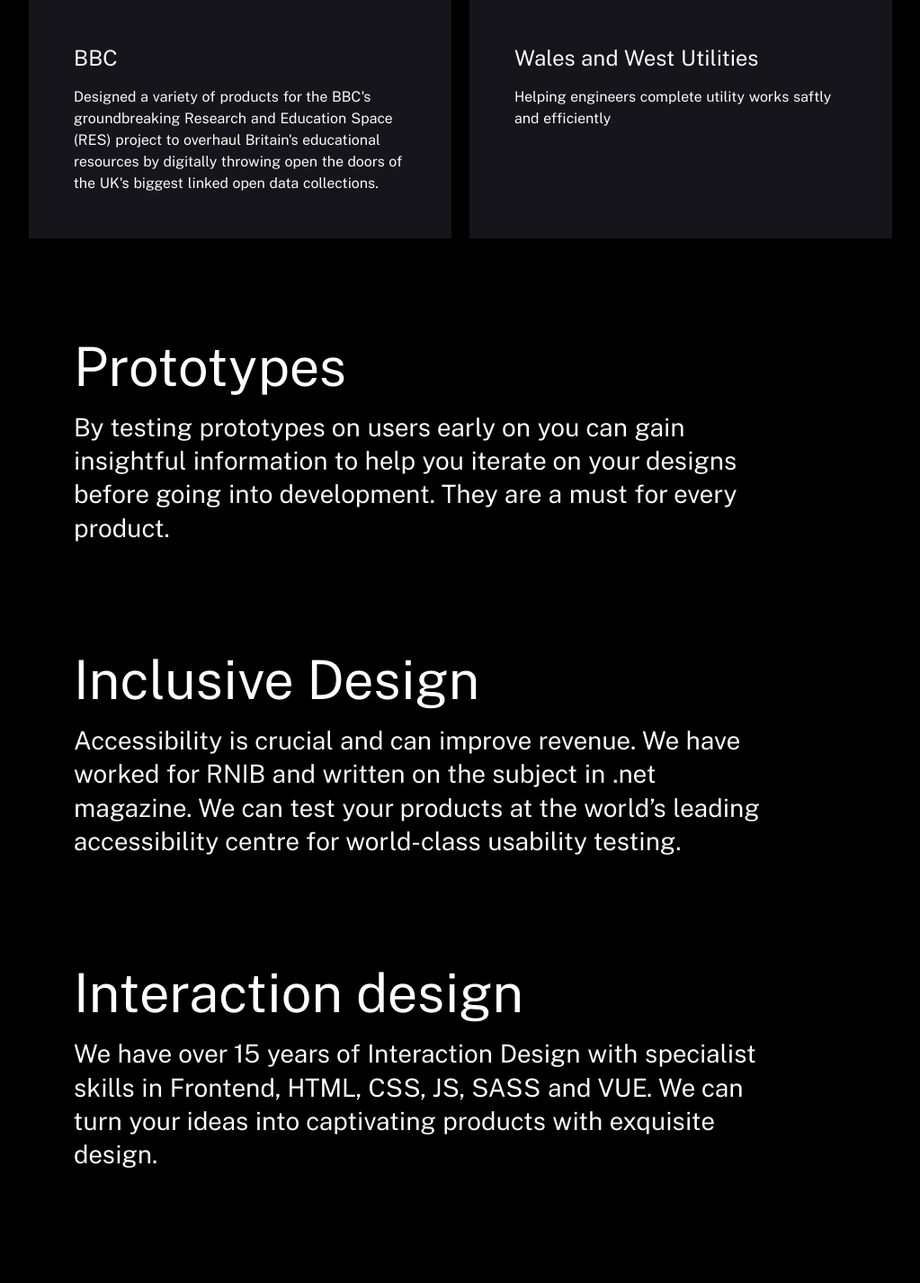
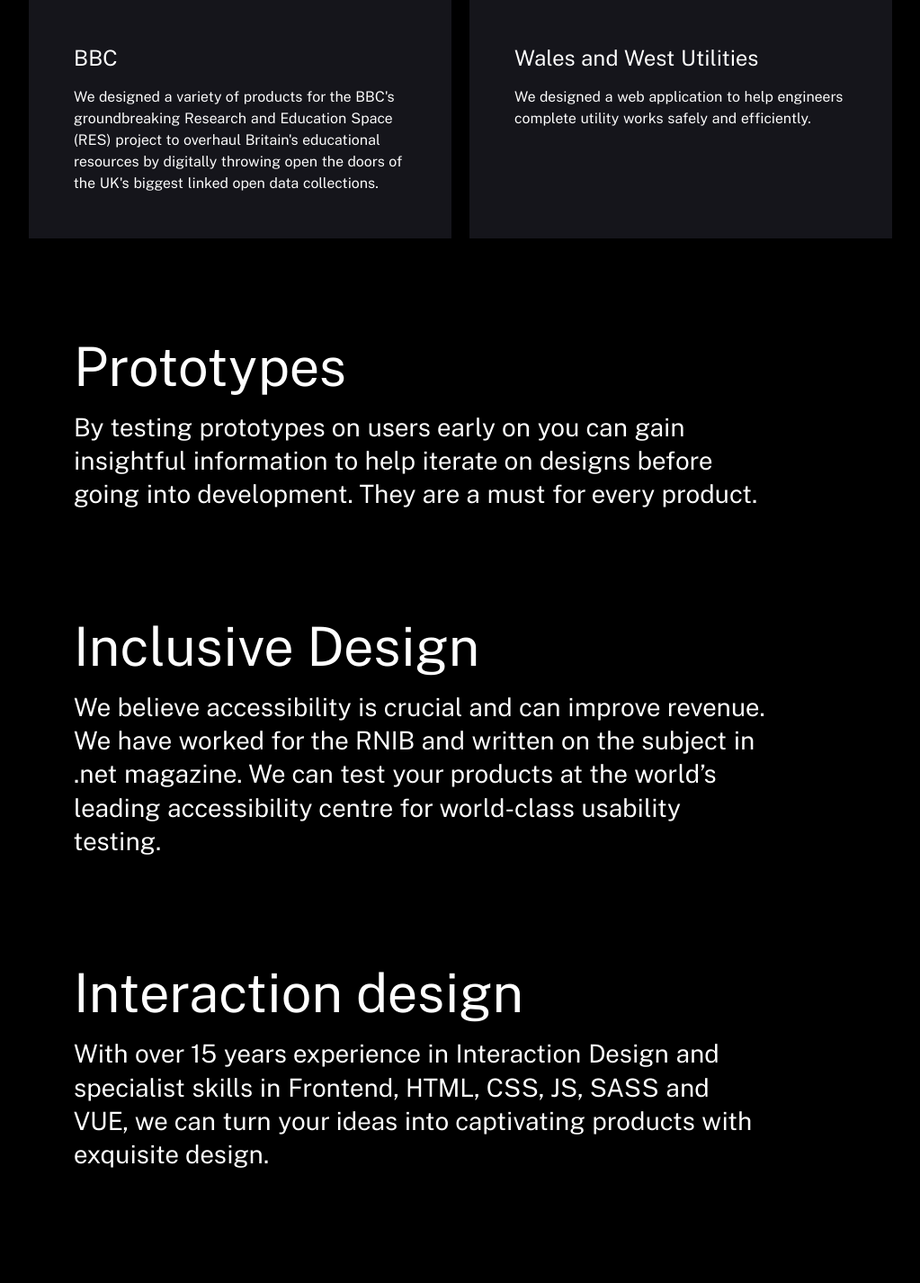
Before and after one commit to bennpearson/cannastudio, a Nuxt app: page / in a window 1280 px wide. Shown: the part 2227-3653 px from the top of the page at 90% size, without its empty margins (18-1041 px from the left). Built offline with nearby package versions, Linux system fonts and the light colour scheme.

Commit message:
copy amends

```diff
--- a/pages/index.vue
+++ b/pages/index.vue
@@ -52,7 +52,7 @@ export default {
             },
             {
               title: 'FinTech',
-              desc: `We help the financial technology sector optimise their digital services,
+              desc: `We help the financial technology sector optimise its digital services,
                 creating conversational user interfaces, user form journeys and design systems.
                 Previous clients include GoCo Group, Starling Bank, uSwitch and MoneySuperMarket.`,
               logo: 'logo-fintech'
@@ -67,28 +67,28 @@ export default {
           examples: [
             {
               title: 'BBC',
-              desc: `Designed a variety of products for the BBC's groundbreaking Research and Education Space (RES) project to overhaul Britain's educational resources by digitally throwing open the doors of the UK's biggest linked open data collections.`,
+              desc: `We designed a variety of products for the BBC's groundbreaking Research and Education Space (RES) project to overhaul Britain's educational resources by digitally throwing open the doors of the UK's biggest linked open data collections.`,
               logo: 'logo-bbc'
             },
             {
               title: 'Wales and West Utilities',
-              desc: `Helping engineers complete utility
-                works saftly and efficiently`,
+              desc: `We designed a web application to help engineers complete utility
+                works safely and efficiently.`,
               logo: 'logo-wwu'
             }
           ]
         },
         {
           title: 'Prototypes',
-          desc: `By testing prototypes on users early on you can gain insightful information to help you iterate on your designs before going into development. They are a must for every product.`
+          desc: `By testing prototypes on users early on you can gain insightful information to help iterate on designs before going into development. They are a must for every product.`
         },
         {
           title: 'Inclusive Design',
-          desc: `Accessibility is crucial and can improve revenue. We have worked for RNIB and written on the subject in .net magazine. We can test your products at the world’s leading accessibility centre for world-class usability testing.`
+          desc: `We believe accessibility is crucial and can improve revenue. We have worked for the RNIB and written on the subject in .net magazine. We can test your products at the world’s leading accessibility centre for world-class usability testing.`
         },
         {
           title: 'Interaction design',
-          desc: `We have over 15 years of Interaction Design with specialist skills in Frontend, HTML, CSS, JS, SASS and VUE. We can turn your ideas into captivating products with exquisite design.`
+          desc: `With over 15 years experience in Interaction Design and specialist skills in Frontend, HTML, CSS, JS, SASS and VUE, we can turn your ideas into captivating products with exquisite design.`
         },
         {
           title: 'Professional Design Reviews',
```
